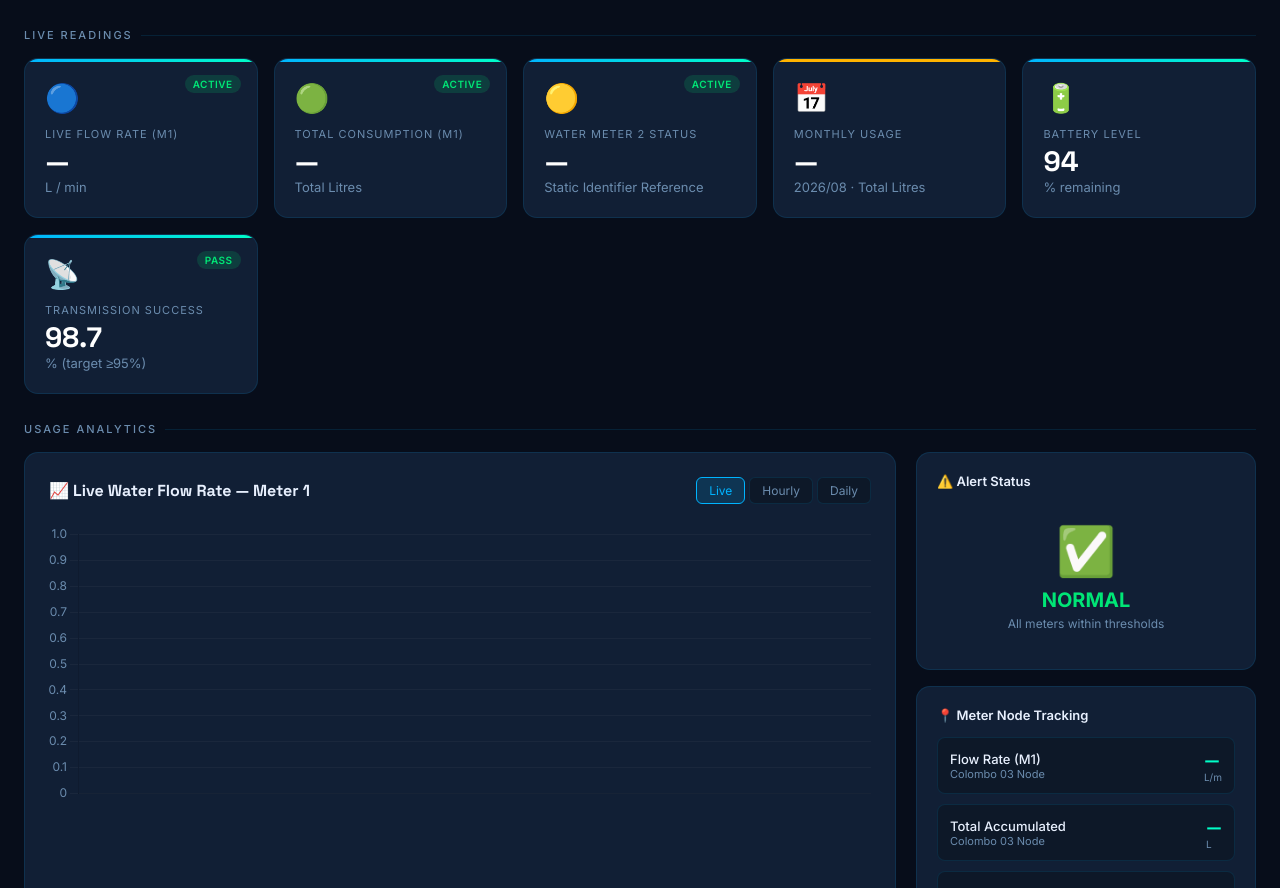
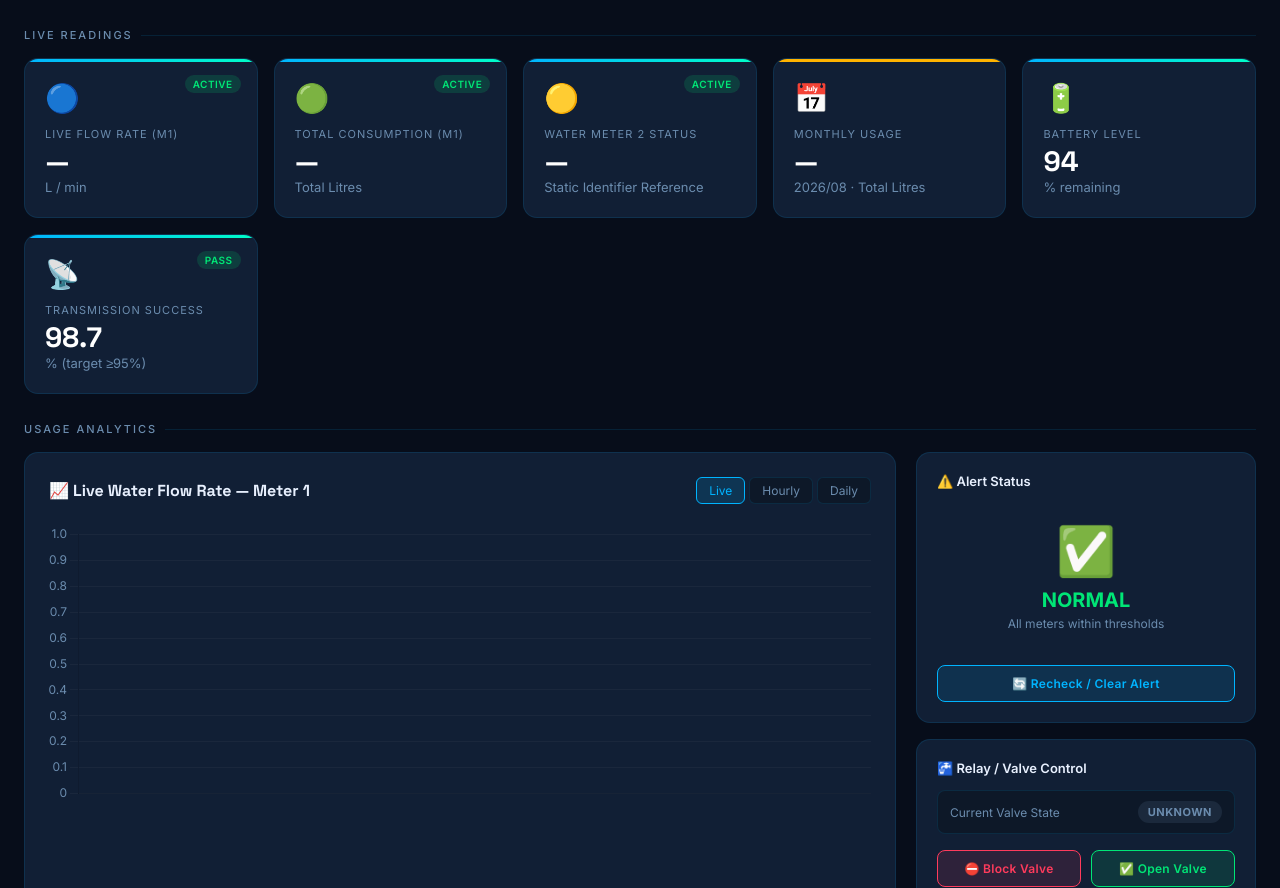
Before and after one commit to Meeran033/water-meter-dashboard, a plain HTML site: page index.html in a window 1280 px wide. Shown: the part 64-952 px from the top of the page. Drawn offline with nearby package versions, Linux system fonts and the light colour scheme; no server answers.

Commit message:
Updated website

```diff
--- a/index.html
+++ b/index.html
@@ -120,7 +120,7 @@
       font-size: 28px; font-weight: 700;
       line-height: 1;
       background: linear-gradient(135deg, #fff 60%, var(--accent));
-      -webkit-background-clip: text; -webkit-text-fill-color: transparent;
+      background-clip: text; -webkit-background-clip: text; -webkit-text-fill-color: transparent;
     }
     .kpi-unit { font-size: 13px; color: var(--muted); margin-top: 4px; }
     .kpi-badge {
@@ -208,6 +208,59 @@
     .alert-status-icon { font-size: 48px; margin-bottom: 8px; }
     .alert-status-text { font-size: 20px; font-weight: 700; margin-bottom: 4px; }
     .alert-status-sub  { font-size: 12px; color: var(--muted); }
+
+    /* ── ACTION BUTTONS (Recheck / Relay) ── */
+    .action-row {
+      display: flex; gap: 10px; margin-top: 16px; flex-wrap: wrap;
+    }
+    .action-btn {
+      flex: 1; min-width: 120px;
+      padding: 10px 14px;
+      border-radius: 8px;
+      border: 1px solid var(--border);
+      font-family: 'Inter', sans-serif;
+      font-size: 12px; font-weight: 600;
+      letter-spacing: .3px;
+      cursor: pointer;
+      transition: all .15s;
+      display: flex; align-items: center; justify-content: center; gap: 6px;
+    }
+    .action-btn:active { transform: scale(.97); }
+    .btn-recheck {
+      background: rgba(0,180,255,.12);
+      border-color: var(--accent);
+      color: var(--accent);
+    }
+    .btn-recheck:hover { background: rgba(0,180,255,.22); }
+    .btn-block {
+      background: rgba(255,59,92,.12);
+      border-color: var(--danger);
+      color: var(--danger);
+    }
+    .btn-block:hover { background: rgba(255,59,92,.22); }
+    .btn-open {
+      background: rgba(0,230,118,.12);
+      border-color: var(--ok);
+      color: var(--ok);
+    }
+    .btn-open:hover { background: rgba(0,230,118,.22); }
+
+    .relay-status-row {
+      display: flex; align-items: center; justify-content: space-between;
+      padding: 10px 12px;
+      background: var(--surface);
+      border-radius: 8px;
+      border: 1px solid var(--border);
+      margin-bottom: 4px;
+    }
+    .relay-status-label { font-size: 12px; color: var(--muted); }
+    .relay-status-pill {
+      font-size: 11px; font-weight: 700; padding: 4px 10px;
+      border-radius: 20px; text-transform: uppercase; letter-spacing: .5px;
+    }
+    .pill-open   { background: rgba(0,230,118,.15); color: var(--ok); }
+    .pill-block  { background: rgba(255,59,92,.15); color: var(--danger); }
+    .pill-unknown{ background: rgba(107,140,174,.15); color: var(--muted); }
 
     /* ── BOTTOM GRID ── */
     .bottom-grid {
@@ -372,6 +425,21 @@
           <div class="alert-status-icon" id="alertIcon">✅</div>
           <div class="alert-status-text" id="alertText" style="color:var(--ok)">NORMAL</div>
           <div class="alert-status-sub" id="alertSub">All meters within thresholds</div>
+        </div>
+        <div class="action-row">
+          <button class="action-btn btn-recheck" onclick="recheckLimit()">🔄 Recheck / Clear Alert</button>
+        </div>
+      </div>
+
+      <div class="panel">
+        <div class="panel-title">🚰 Relay / Valve Control</div>
+        <div class="relay-status-row">
+          <div class="relay-status-label">Current Valve State</div>
+          <div class="relay-status-pill pill-unknown" id="relayPill">UNKNOWN</div>
+        </div>
+        <div class="action-row">
+          <button class="action-btn btn-block" onclick="setRelay(0)">⛔ Block Valve</button>
+          <button class="action-btn btn-open" onclick="setRelay(1)">✅ Open Valve</button>
         </div>
       </div>
 
@@ -685,6 +753,59 @@ db.ref("/alert/status").on("value", snap => {
   }
 });
 
+/* ── Relay / Valve Status Listener ──
+   Reflects the relay's actual reported state. If your firmware writes
+   its relay state back to Firebase (e.g. "/live/relayState": 1 = open,
+   0 = blocked), this pill will stay in sync automatically. */
+db.ref("/live/relayState").on("value", snap => {
+  const v = snap.val();
+  const pill = document.getElementById('relayPill');
+  if (v === 1) {
+    pill.textContent = 'OPEN';
+    pill.className = 'relay-status-pill pill-open';
+  } else if (v === 0) {
+    pill.textContent = 'BLOCKED';
+    pill.className = 'relay-status-pill pill-block';
+  } else {
+    pill.textContent = 'UNKNOWN';
+    pill.className = 'relay-status-pill pill-unknown';
+  }
+});
+
+/* ── Manual Relay Control ──
+   Writes a command to "/control/relay". The ESP32 firmware polls this
+   path every ~2s and applies it. Manual OPEN is only honored by the
+   firmware if usage is currently under the limit — otherwise use the
+   Recheck button, which also rebases the usage counter. */
+function setRelay(state) {
+  db.ref('/control/relay').set(state ? 1 : 0)
+    .then(() => {
+      addFeedItem(
+        state ? 'Manual command: OPEN VALVE sent' : 'Manual command: BLOCK VALVE sent',
+        state ? 'var(--ok)' : 'var(--danger)'
+      );
+    })
+    .catch(err => {
+      addFeedItem('Relay command failed: ' + err.message, 'var(--danger)');
+    });
+}
+
+/* ── Recheck / Clear Alert ──
+   Clears the alert flag in Firebase so the dashboard shows NORMAL again.
+   Note: the ESP32 firmware currently locks itself in an infinite loop
+   once the limit trips, so clearing this flag alone won't resume the
+   device — it also needs a hardware reset or firmware logic that polls
+   this flag and breaks out of the loop when it's cleared. */
+function recheckLimit() {
+  db.ref('/control/reset').set(1)
+    .then(() => {
+      addFeedItem('Recheck command sent — device will reopen the valve', 'var(--accent)');
+    })
+    .catch(err => {
+      addFeedItem('Recheck failed: ' + err.message, 'var(--danger)');
+    });
+}
+
 /* ── Event Feed Injection Module ── */
 function addFeedItem(msg, color) {
   const feed = document.getElementById('alertFeed');
```
